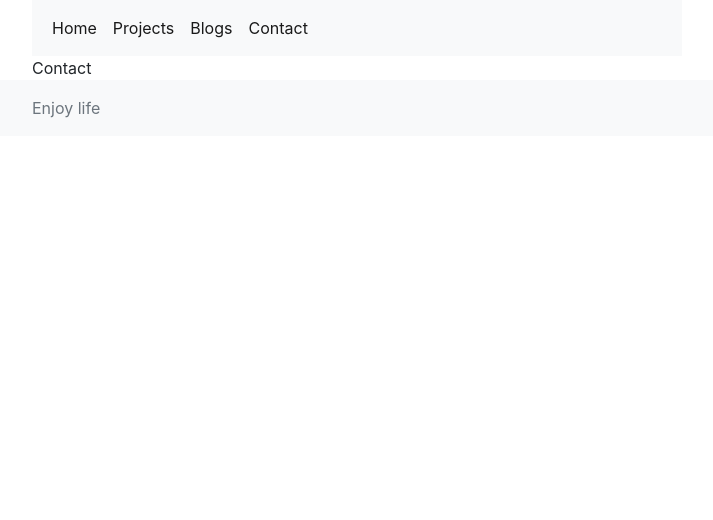
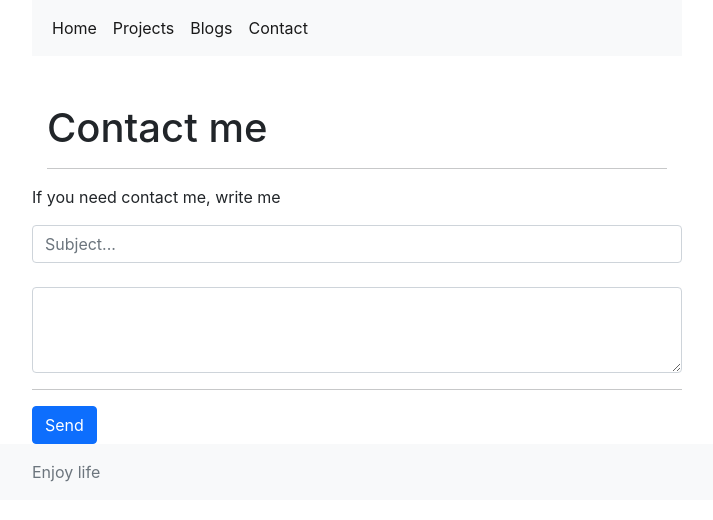
Before and after one commit to pablosilvab/pablosilvab.github.io, a React (Create React App) app: page /contact in a window 1280 px wide. Shown: the top 520 px of the page, without its empty margins (283-996 px from the left). Built offline with nearby package versions, Linux system fonts and the light colour scheme.

Commit message:
consuming api send mail

```diff
--- a/src/components/Contact.js
+++ b/src/components/Contact.js
@@ -1,6 +1,69 @@
+import { useState } from "react";
+
+
 const Contact = () => {
+
+    const [emailSubject, setEmailSubject] = useState("");
+    const [emailMessage, setEmailMessage] = useState("");
+
+    const handleSubmit = async (event) => {
+        event.preventDefault();
+
+       await fetch("https://demo-backend-spring-boot.herokuapp.com/email/", {
+            headers: {
+                'Accept': 'application/json',
+                'Content-Type': 'application/json'
+            },
+            method: "POST",
+            body: JSON.stringify({
+                subject: emailSubject,
+                text: emailMessage,
+            }),
+        }).then((res) => {
+            alert('Thanks you :)')
+        });
+    }
+
     return (
-        <div>Contact</div>
-    );};
+        <div className="App">
+            <main class="flex-shrink-0">
+                <div class="container">
+                    <h1 class="mt-5">Contact me</h1>
+                    <hr />
+
+                </div>
+            </main>
+
+            <p>
+                If you need contact me, write me
+            </p>
+
+            <form onSubmit={handleSubmit}>
+                <div class="form-group">
+                    <input
+                        className="form-control"
+                        type="text"
+                        placeholder="Subject..."
+                        value={emailSubject}
+                        onChange={(e) => setEmailSubject(e.target.value)}
+                    />
+                </div>
+                <br />
+                <div class="form-group">
+                    <textarea
+                        className="form-control"
+                        type="text"
+                        rows="3"
+                        value={emailMessage}
+                        onChange={(e) => setEmailMessage(e.target.value)}
+                    />
+                </div>
+                <hr />
+                <button type="submit" className="btn btn-primary">Send</button>
+            </form>
+
+        </div>
+    );
+};
 
 export default Contact;
--- a/src/components/Projects.js
+++ b/src/components/Projects.js
@@ -7,7 +7,7 @@ const Project = () => {
     const [projects, setProjects] = useState([]);
 
     useEffect(() => {
-        fetch("https://demo-backend-spring-boot.herokuapp.com//api/v1/projects/")
+        fetch("https://demo-backend-spring-boot.herokuapp.com/api/v1/projects/")
             .then(res => res.json())
             .then(
                 (data) => {
```
